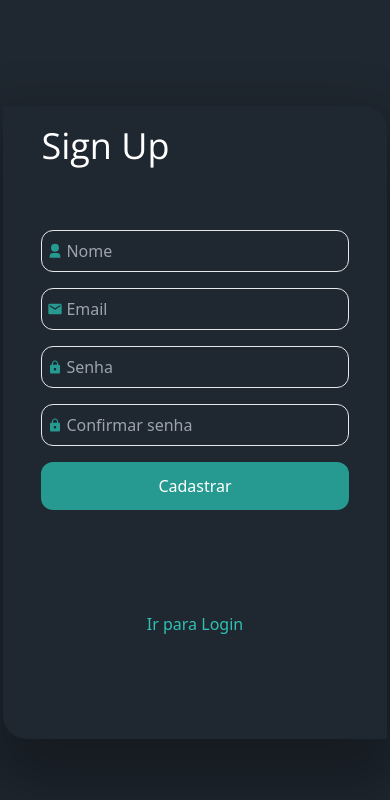
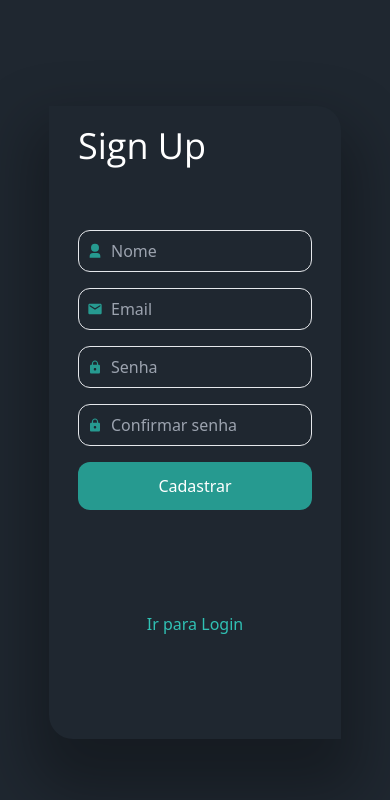
Before and after one commit to marlleyck/fitness-project, a React (Vite) app in the folder frontend/: page /register in a window 390 px wide. Shown: the top 800 px of the page. Built offline with nearby package versions, Linux system fonts and the light colour scheme.

Commit message:
style: media queries on modal profile page and register page

```diff
--- a/frontend/src/components/Form/LoginForm/index.tsx
+++ b/frontend/src/components/Form/LoginForm/index.tsx
@@ -74,12 +74,14 @@ export const LoginForm = () => {
                         </button>
                     </div>
 
-                    <div>
+                    <div className="w-full px-2">
                         <p className="text-white font-thin text-center">
                             Não tem uma conta ainda?{' '}
+                        </p>
+                        <p className="text-center text-white">
                             <Link
                                 to="/register"
-                                className="text-#269A90 font-normal cursor-pointer underline-none hover:underline"
+                                className="font-normal underline-none hover:underline"
                             >
                                 Cadastre-se
                             </Link>
--- a/frontend/src/components/Form/RegisterForm/index.tsx
+++ b/frontend/src/components/Form/RegisterForm/index.tsx
@@ -34,13 +34,15 @@ export const RegisterForm = () => {
                         </header>
                         <main className="w-full h-full flex items-center justify-start flex-col gap-4 mt-16">
                             {/* ----------- Name input user -------------- */}
-                            <div className="w-full flex items-center justify-center relative">
-                                <div className="absolute top-1/2 -translate-y-1/2 left-11">
+                            <div
+                                className="w-4/5 flex items-center justify-center border rounded-xl
+                                focus-within:border-green duration-500"
+                            >
+                                <div className="ml-2">
                                     <RiUser3Fill color="#269A90" />
                                 </div>
                                 <input
-                                    className="w-4/5 bg-transparent outline-none text-white pl-6 pr-2 py-2 border
-                            rounded-xl focus:border-green duration-500"
+                                    className="w-full bg-transparent outline-none text-white pl-2 pr-2 py-2"
                                     autoComplete="none"
                                     type="text"
                                     placeholder="Nome"
@@ -52,13 +54,15 @@ export const RegisterForm = () => {
                             </div>
 
                             {/* ----------- Email input user -------------- */}
-                            <div className="w-full flex items-center justify-center relative">
-                                <div className="absolute top-1/2 -translate-y-1/2 left-11">
+                            <div
+                                className="w-4/5 flex items-center justify-center border rounded-xl
+                                focus-within:border-green duration-500"
+                            >
+                                <div className="ml-2">
                                     <MdEmail color="#269A90" />
                                 </div>
                                 <input
-                                    className="w-4/5 bg-transparent outline-none text-white pl-6 pr-2 py-2 border
-                            rounded-xl focus:border-green duration-500"
+                                    className="w-full bg-transparent outline-none text-white pl-2 pr-2 py-2"
                                     autoComplete="none"
                                     type="email"
                                     placeholder="Email"
@@ -70,13 +74,15 @@ export const RegisterForm = () => {
                             </div>
 
                             {/* ----------- Password input user -------------- */}
-                            <div className="w-full flex items-center justify-center relative">
-                                <div className="absolute top-1/2 -translate-y-1/2 left-11">
+                            <div
+                                className="w-4/5 flex items-center justify-center border rounded-xl
+                                focus-within:border-green duration-500"
+                            >
+                                <div className="ml-2">
                                     <IoMdLock color="#269A90" />
                                 </div>
                                 <input
-                                    className="w-4/5 bg-transparent outline-none text-white pl-6 pr-2 py-2 border
-                            rounded-xl focus:border-green duration-500"
+                                    className="w-full bg-transparent outline-none text-white pl-2 pr-2 py-2"
                                     autoComplete="none"
                                     type="password"
                                     placeholder="Senha"
@@ -88,13 +94,15 @@ export const RegisterForm = () => {
                             </div>
 
                             {/* ----------- Confirm Password input user -------------- */}
-                            <div className="w-full flex items-center justify-center relative">
-                                <div className="absolute top-1/2 -translate-y-1/2 left-11">
+                            <div
+                                className="w-4/5 flex items-center justify-center border rounded-xl
+                                focus-within:border-green duration-500"
+                            >
+                                <div className="ml-2">
                                     <IoMdLock color="#269A90" />
                                 </div>
                                 <input
-                                    className="w-4/5 bg-transparent outline-none text-white pl-6 pr-2 py-2 border
-                            rounded-xl focus:border-green duration-500"
+                                    className="w-full bg-transparent outline-none text-white pl-2 pr-2 py-2"
                                     autoComplete="none"
                                     type="password"
                                     placeholder="Confirmar senha"
--- a/frontend/src/components/ProfileHeader/index.tsx
+++ b/frontend/src/components/ProfileHeader/index.tsx
@@ -142,7 +142,7 @@ export const ProfileHeader = () => {
                                         />
                                     </div>
                                     <div className="w-full flex items-center flex-col">
-                                        <h3 className="text-white text-2xl font-Montserrat font-light italic capitalize">
+                                        <h3 className="text-white text-center text-2xl font-Montserrat font-light italic capitalize">
                                             {user!.name}
                                         </h3>
                                         <p className="text-white font-Open_Sans font-thin">
--- a/frontend/src/components/ProfileMain/index.tsx
+++ b/frontend/src/components/ProfileMain/index.tsx
@@ -35,7 +35,7 @@ export const ProfileMain = () => {
                 onRequestClose={closeModal}
                 overlayClassName="fixed top-0 left-0 right-0 bottom-0 bg-modal"
                 className="absolute left-2/4 top-2/4 -translate-x-1/2 -translate-y-1/2
-                bg-neutral-300 w-3/5 h-2/3 rounded-xl outline-none"
+                bg-neutral-300 w-3/5 h-5/6 rounded-xl outline-none"
             >
                 <div className="w-full h-full flex items-center flex-col gap-2-xl">
                     <header className="w-full pr-2 pt-2 flex items-center justify-end">
--- a/frontend/src/contexts/AppContext.tsx
+++ b/frontend/src/contexts/AppContext.tsx
@@ -21,7 +21,7 @@ export const AppContextProvider = ({ children }: AppContextProps) => {
     const [passwordRegister, setPasswordRegister] = useState('');
     const [confirmPasswordRegister, setConfirmPasswordRegister] = useState('');
 
-    const [inputs, setInputs] = useState(['', '']);
+    const [inputs, setInputs] = useState(['', '', '', '', '']);
     const [exerciseTitle, setExerciseTitle] = useState('');
     const [exerciseDay, setExerciseDay] = useState('');
 
--- a/frontend/src/pages/Register/index.tsx
+++ b/frontend/src/pages/Register/index.tsx
@@ -3,7 +3,9 @@ import { RegisterForm } from '../../components/Form/RegisterForm';
 export const Register = () => {
     return (
         <div className="w-screen h-screen bg-black-cyan flex items-center justify-start flex-col">
-            <RegisterForm />
+            <div className="w-3/4 h-full">
+                <RegisterForm />
+            </div>
         </div>
     );
 };
--- a/frontend/tailwind.config.cjs
+++ b/frontend/tailwind.config.cjs
@@ -12,6 +12,7 @@ module.exports = {
                 md2: { max: '730px' },
                 xs: { max: '520px' },
                 xs2: { max: '480px' },
+                'xs-2/3': { max: '400px' },
                 xs3: { max: '370px' },
             },
             colors: {
```
Also changed, not shown: frontend/src/components/Form/ExerciseForm/index.tsx (+24 -7 lines).
